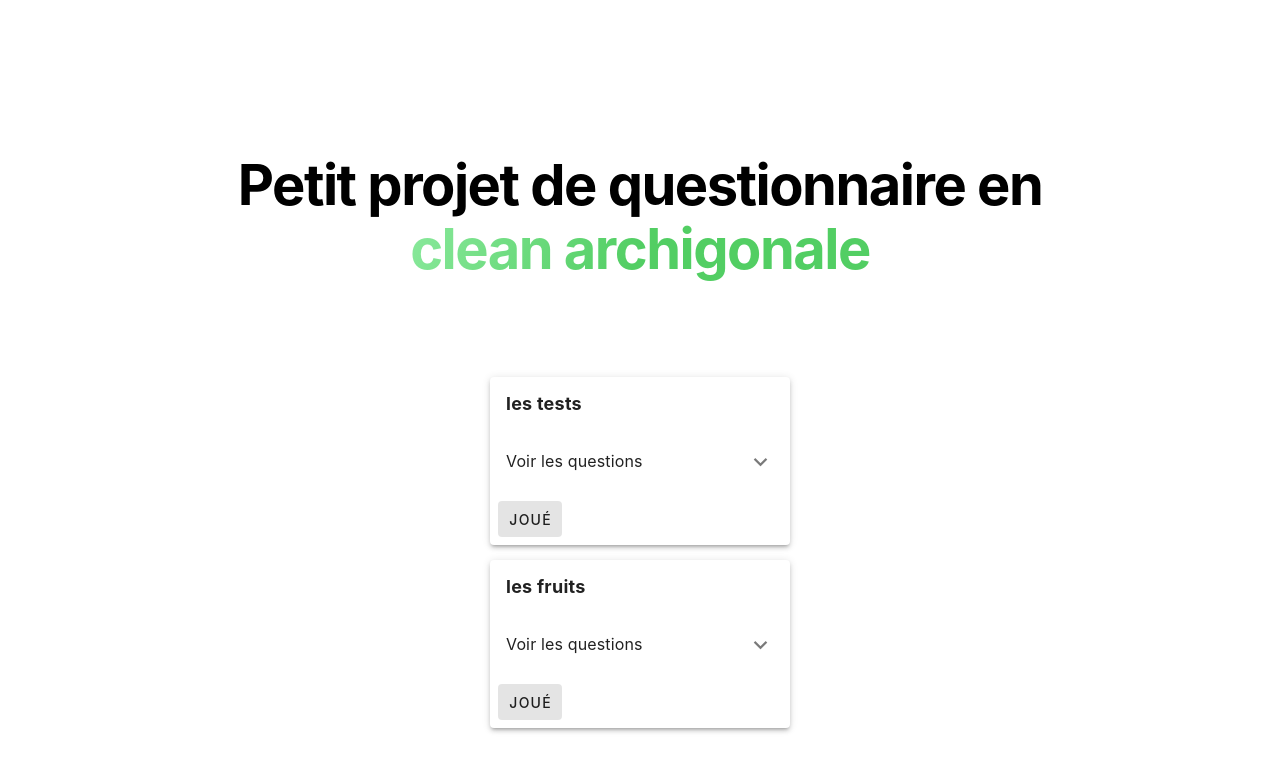
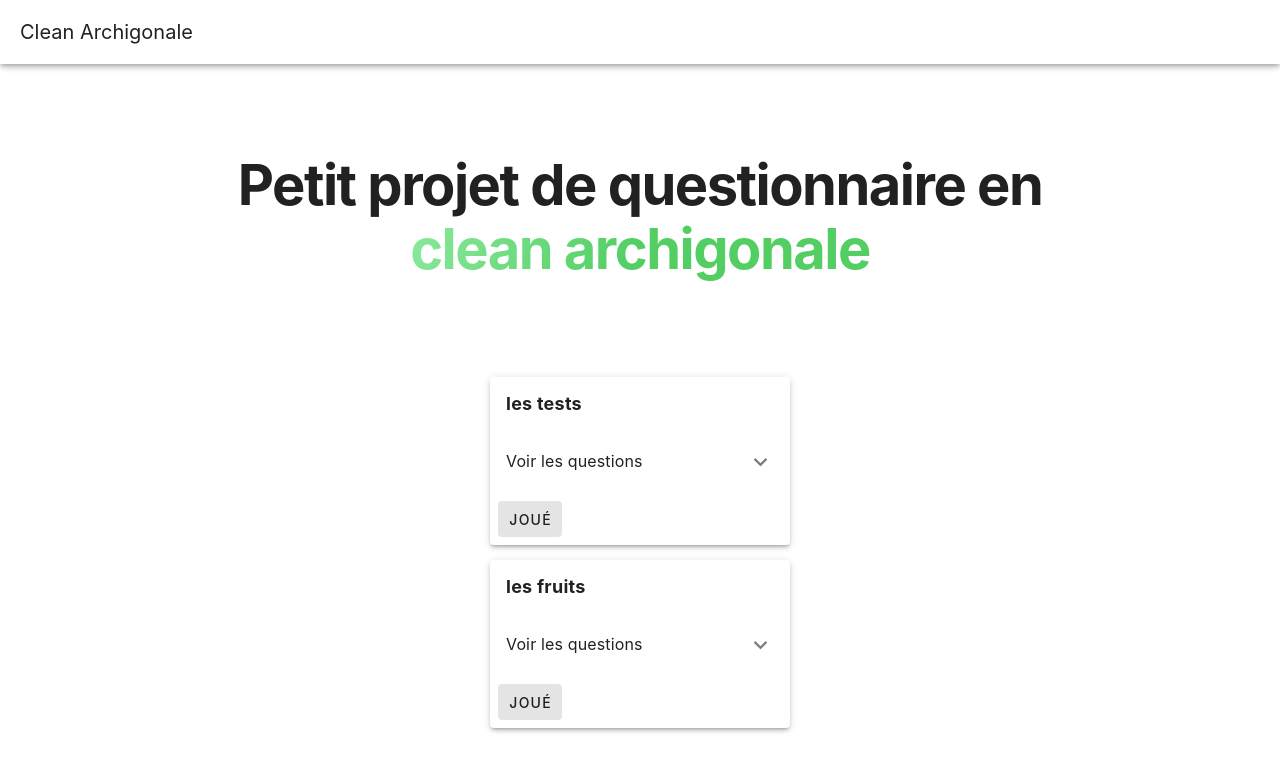
Before and after one commit to morfouesse/clean-archigonal, a Vue app: page / in a window 1280 px wide. Shown: the top 772 px of the page. Built offline with nearby package versions, Linux system fonts and the light colour scheme; the HTML template or start-up script is replaced by a standard one.

Commit message:
add navbar and bottom nav bar

```diff
--- a/src/App.vue
+++ b/src/App.vue
@@ -1,9 +1,19 @@
-<script setup lang="ts"></script>
-
 <template>
-  <body>
-    <main>
-      <RouterView />
-    </main>
-  </body>
+  <v-app>
+    <header v-if="!$vuetify.display.xs">
+      <NavBar />
+    </header>
+    <body>
+      <main>
+        <RouterView />
+      </main>
+    </body>
+    <footer v-if="$vuetify.display.xs">
+      <BottomAppBar />
+    </footer>
+  </v-app>
 </template>
+<script setup lang="ts">
+import BottomAppBar from './components/footer/BottomAppBar.vue'
+import NavBar from './components/navbar/NavBar.vue'
+</script>
--- /dev/null
+++ b/src/components/footer/BottomAppBar.vue
@@ -0,0 +1,10 @@
+<template>
+  <v-bottom-navigation>
+    <v-btn value="recent">
+      <v-icon>mdi-history</v-icon>
+
+      <span>Crée ton questionnaire</span>
+    </v-btn>
+  </v-bottom-navigation>
+</template>
+<script setup lang="ts"></script>
--- /dev/null
+++ b/src/components/navbar/NavBar.vue
@@ -0,0 +1,6 @@
+<template>
+  <v-app-bar>
+    <v-app-bar-title>Clean Archigonale</v-app-bar-title>
+  </v-app-bar>
+</template>
+<script setup lang="ts"></script>
```
